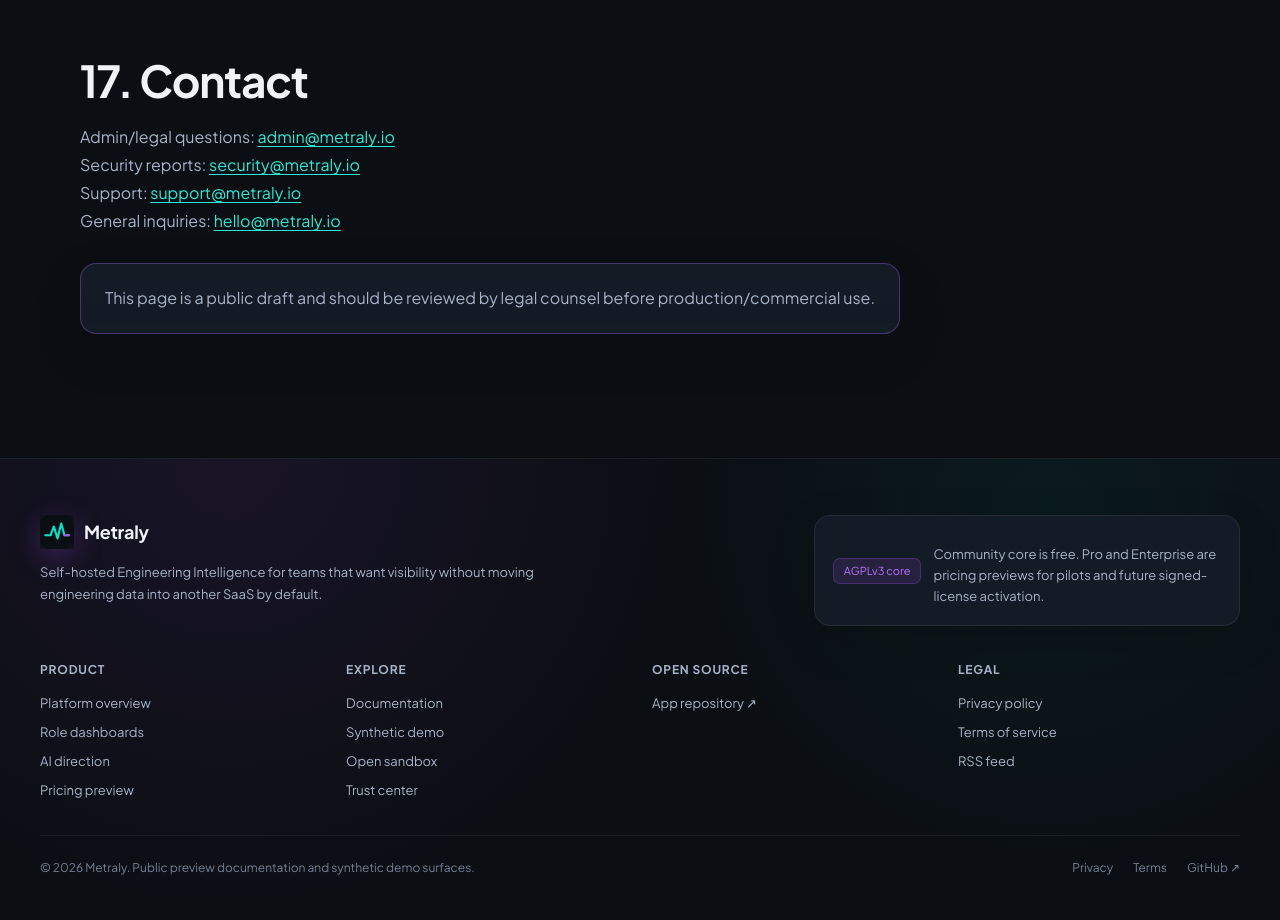
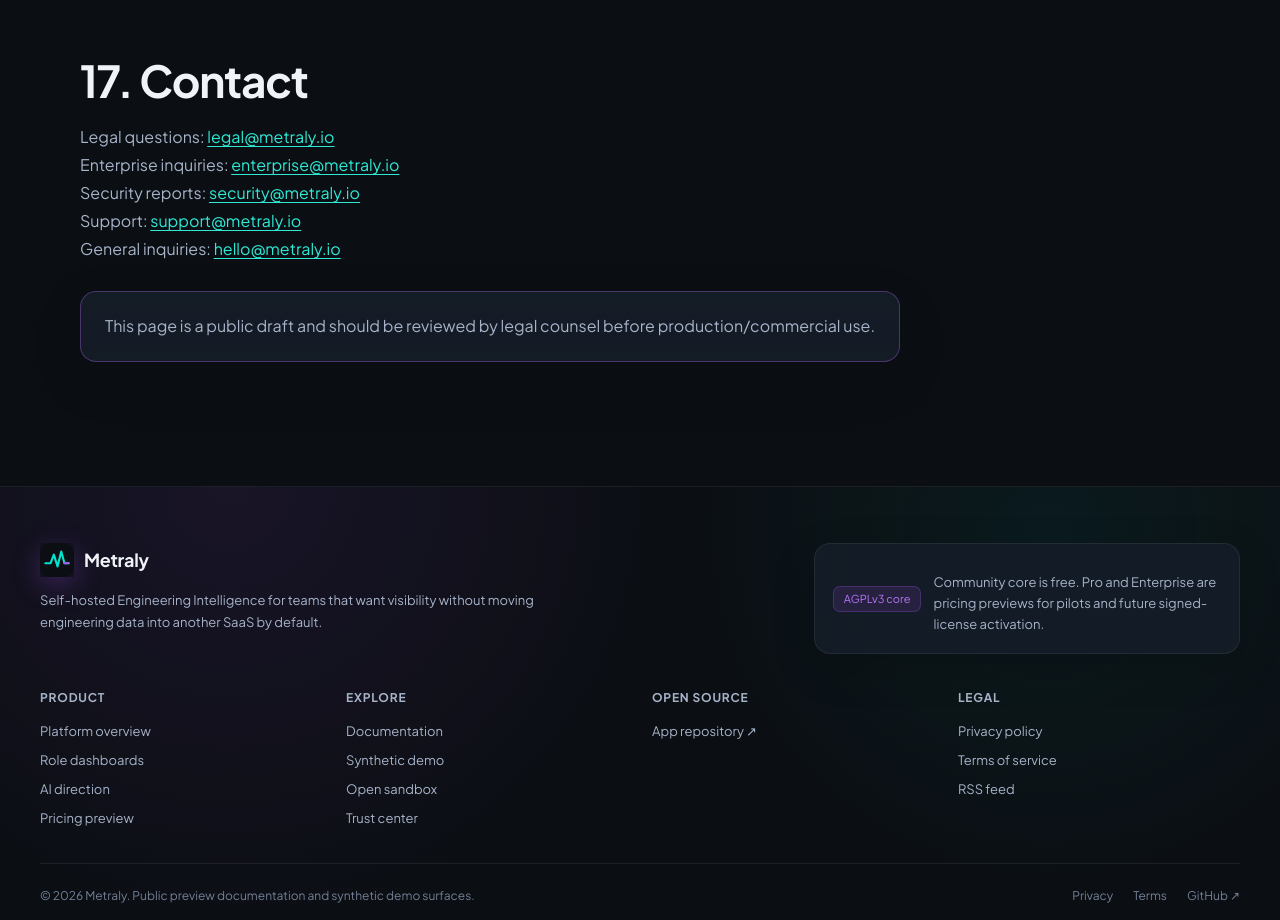
Before and after one commit to getmetraly/website, a Next.js app: page /terms in a window 1280 px wide. Shown: the part 6080-7000 px from the top of the page. Built offline with nearby package versions, Linux system fonts and the light colour scheme.

Commit message:
website: restore legal alias and add enterprise contact

```diff
--- a/app/terms/page.tsx
+++ b/app/terms/page.tsx
@@ -223,7 +223,9 @@
 
           <h2>17. Contact</h2>
           <p>
-            Admin/legal questions: <a href="mailto:admin@metraly.io">admin@metraly.io</a>
+            Legal questions: <a href="mailto:legal@metraly.io">legal@metraly.io</a>
+            <br />
+            Enterprise inquiries: <a href="mailto:enterprise@metraly.io">enterprise@metraly.io</a>
             <br />
             Security reports: <a href="mailto:security@metraly.io">security@metraly.io</a>
             <br />
```
